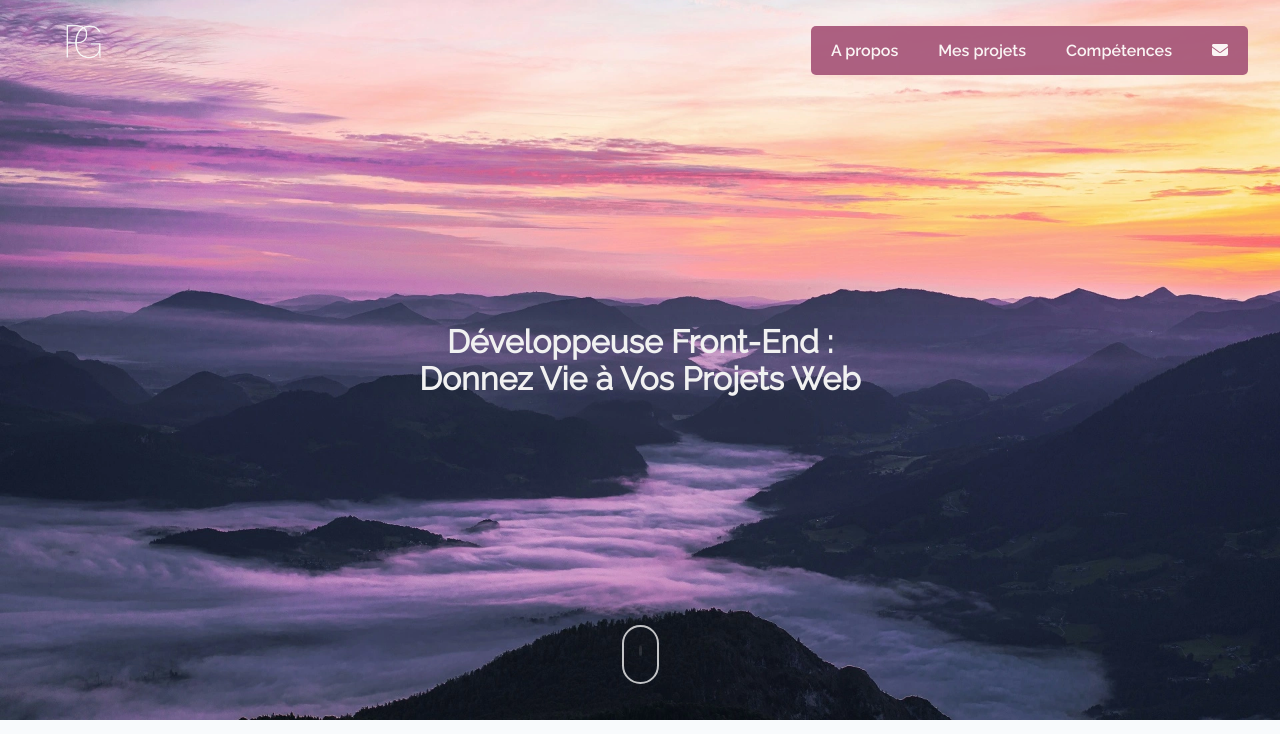
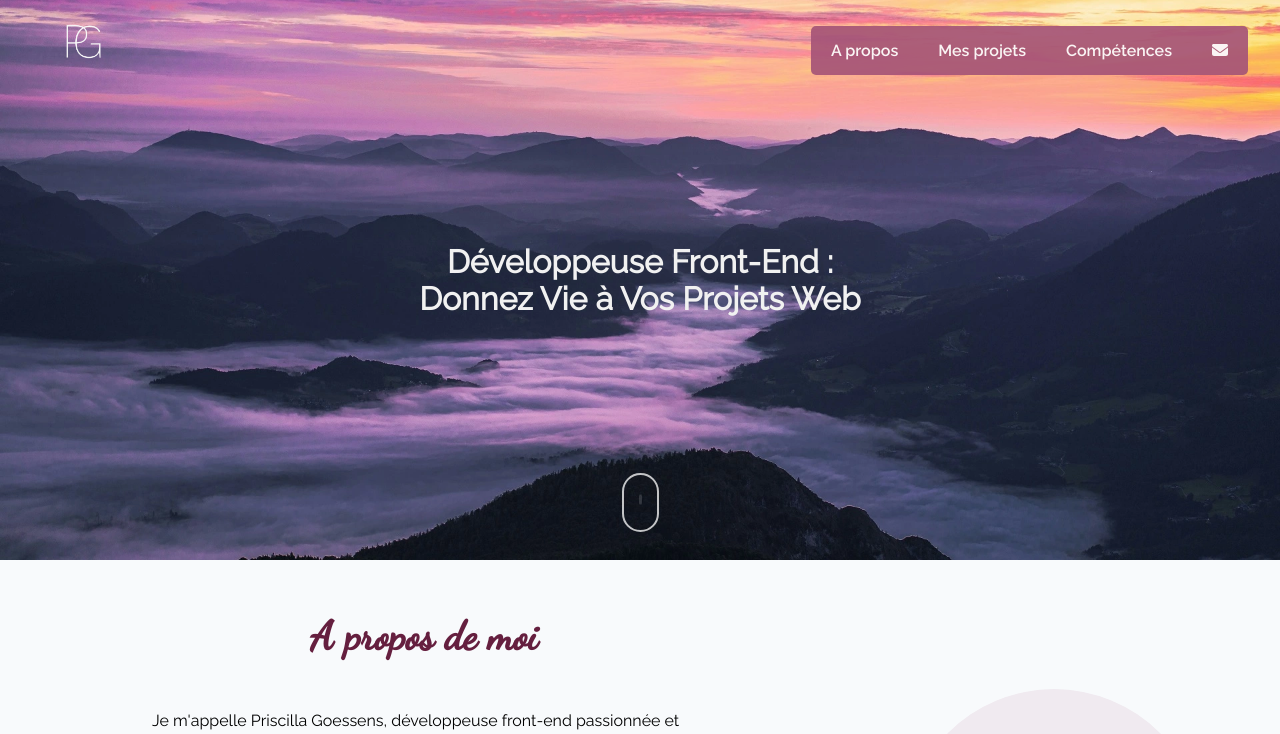
Before and after one commit to priscillagoessens/frontend_Portfolio, a Next.js app: page / in a window 1280 px wide. Shown: the top 734 px of the page. Built offline with nearby package versions, Linux system fonts and the light colour scheme; no server answers.

Commit message:
modif taille hero banner

```diff
--- a/components/Banner/_Banner.scss
+++ b/components/Banner/_Banner.scss
@@ -5,7 +5,7 @@
     background-image: url(/assets/img/banner-montagne.webp);
     background-size: cover;
     background-position: bottom;
-    height: 90vh;
+    height: 70vh;
     display: flex;
     flex-direction: column;
     justify-content: center;
```
